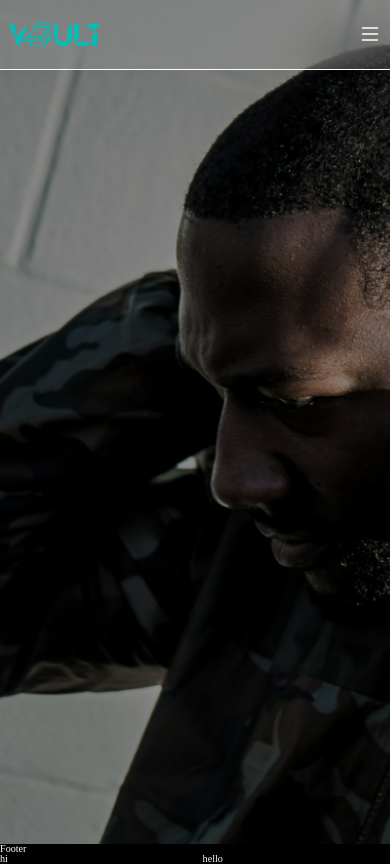
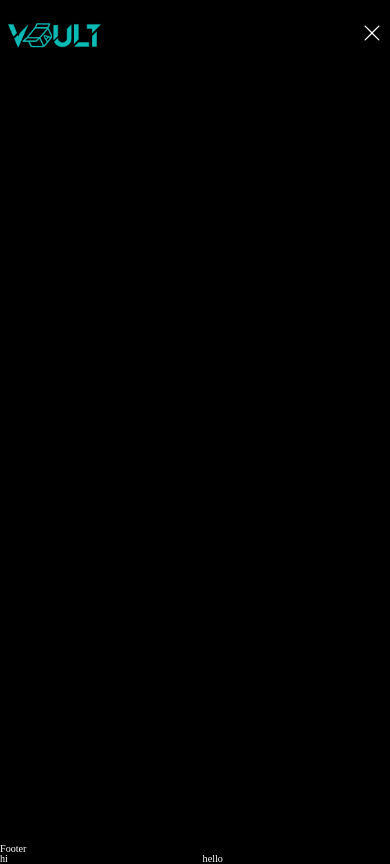
Before and after one commit to HoodieDan/the-vault, a Nuxt app: page / in a window 390 px wide. Both pictures are taken after a click on the icon 370 px from the left and 34 px from the top of the page. Built offline with nearby package versions, Linux system fonts and the light colour scheme; a web font is replaced by a local one.

Commit message:
implemented side nav functionality for mobile

```diff
--- a/components/AppHeader.vue
+++ b/components/AppHeader.vue
@@ -1,6 +1,6 @@
 <template>
     <div>
-        <nav>
+        <nav :class="navIsOpen ? 'opened': ''">
             <div class="container-lg container-fluid d-flex justify-content-between">
                 <div class="left__nav">
                     <img src="../assets/images/logo.png" class="nav__logo" alt="logo">
@@ -19,15 +19,25 @@
                         <path d="M8 8a3 3 0 1 0 0-6 3 3 0 0 0 0 6m2-3a2 2 0 1 1-4 0 2 2 0 0 1 4 0m4 8c0 1-1 1-1 1H3s-1 0-1-1 1-4 6-4 6 3 6 4m-1-.004c-.001-.246-.154-.986-.832-1.664C11.516 10.68 10.289 10 8 10s-3.516.68-4.168 1.332c-.678.678-.83 1.418-.832 1.664z"/>
                     </svg>
                 </div>
-                <div class="menu">
-                    <svg xmlns="http://www.w3.org/2000/svg" width="24" height="24" fill="currentColor" class="bi bi-list" viewBox="0 0 16 16">
+                <div class="menu" @click.prevent="toggleNav">
+                    <svg xmlns="http://www.w3.org/2000/svg" width="24" height="24" fill="currentColor" class="bi bi-list" viewBox="0 0 16 16" v-if="!navIsOpen">
                         <path fill-rule="evenodd" d="M2.5 12a.5.5 0 0 1 .5-.5h10a.5.5 0 0 1 0 1H3a.5.5 0 0 1-.5-.5m0-4a.5.5 0 0 1 .5-.5h10a.5.5 0 0 1 0 1H3a.5.5 0 0 1-.5-.5m0-4a.5.5 0 0 1 .5-.5h10a.5.5 0 0 1 0 1H3a.5.5 0 0 1-.5-.5"/>
+                    </svg>
+                    <svg xmlns="http://www.w3.org/2000/svg" width="20" height="20" fill="currentColor" class="bi bi-x-lg" viewBox="0 0 16 16" v-else>
+                        <path d="M2.146 2.854a.5.5 0 1 1 .708-.708L8 7.293l5.146-5.147a.5.5 0 0 1 .708.708L8.707 8l5.147 5.146a.5.5 0 0 1-.708.708L8 8.707l-5.146 5.147a.5.5 0 0 1-.708-.708L7.293 8z"/>
                     </svg>
                 </div>
             </div>
         </nav>
+        <aside :class="navIsOpen ? 'show' : ''">
+
+        </aside>
     </div>
 </template>
 <script setup>
+const navIsOpen = ref(false);
 
+const toggleNav = () => {
+    navIsOpen.value = !navIsOpen.value
+}
 </script>
--- a/styles/components/app-header.scss
+++ b/styles/components/app-header.scss
@@ -11,6 +11,11 @@ nav {
     background: rgba(255, 255, 255, 0.1);
     border-bottom: 0.2px solid $color-white;
     backdrop-filter: blur(25px);
+
+    &.opened {
+        background-color: $color-black;
+        border-bottom: none;
+    }
 
     .left__nav {
         display: flex;
@@ -38,6 +43,7 @@ nav {
 
     .menu {
         display: none;
+        z-index: z('logo');
 
         @include media('<phone') {
             display: block;
@@ -47,6 +53,7 @@ nav {
     .nav__logo {
         height: 25px;
         margin-right: 32px;
+        z-index: z('logo');
     }
 
     .nav__link {
@@ -68,28 +75,18 @@ nav {
 aside {
     padding-top: 70px;
     height: 100vh;
-    width: 20rem;
+    width: 100vw;
     position: fixed;
-    display: flex;
+    display: none;
     flex-direction: column;
-    box-shadow: 0 5px 20px #0000000a;
     justify-content: space-between;
-    background-color: #FFF;
+    background-color: $color-black;
     z-index: z('aside');
-
-    .logout h1 {
-        margin-right: 1rem;
-    }
 
     &.show {
         @include media('<phone') {
             display: flex;
         }
-    }
-
-    @include media('<phone') {
-        display: none;
-        width: 70%;
     }
 }
 
--- a/styles/utils/variables.scss
+++ b/styles/utils/variables.scss
@@ -12,4 +12,4 @@ $font-abc-diatype: "ABC Diatype";
 $ease-in-out: cubic-bezier(0.77, 0, 0.175, 1);
 $ease-out-expo: cubic-bezier(0.19, 1, 0.22, 1);
 
-$z-indexes: ('nav', 'aside', 'content');
+$z-indexes: ('nav', 'logo', 'aside', 'content');
```
